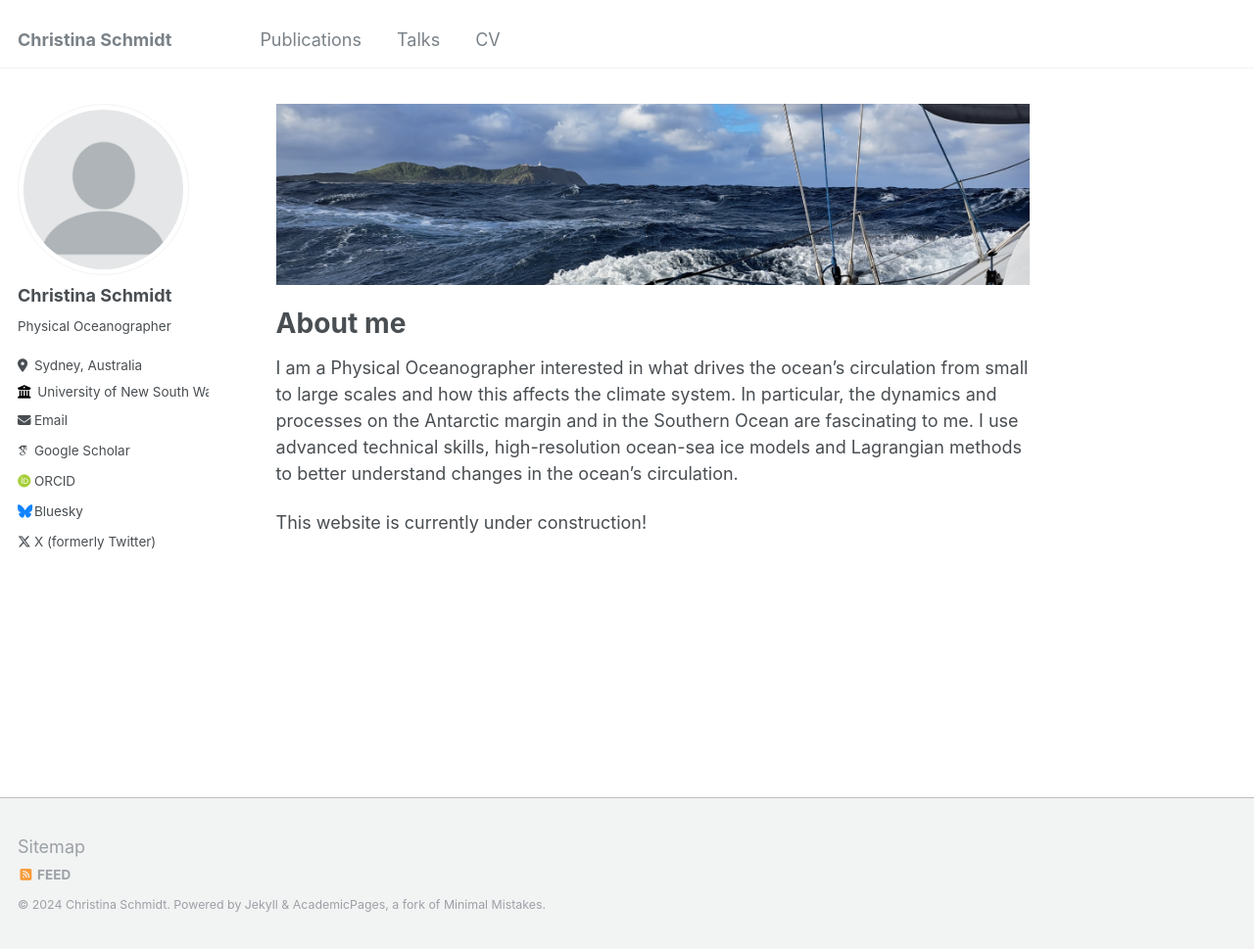
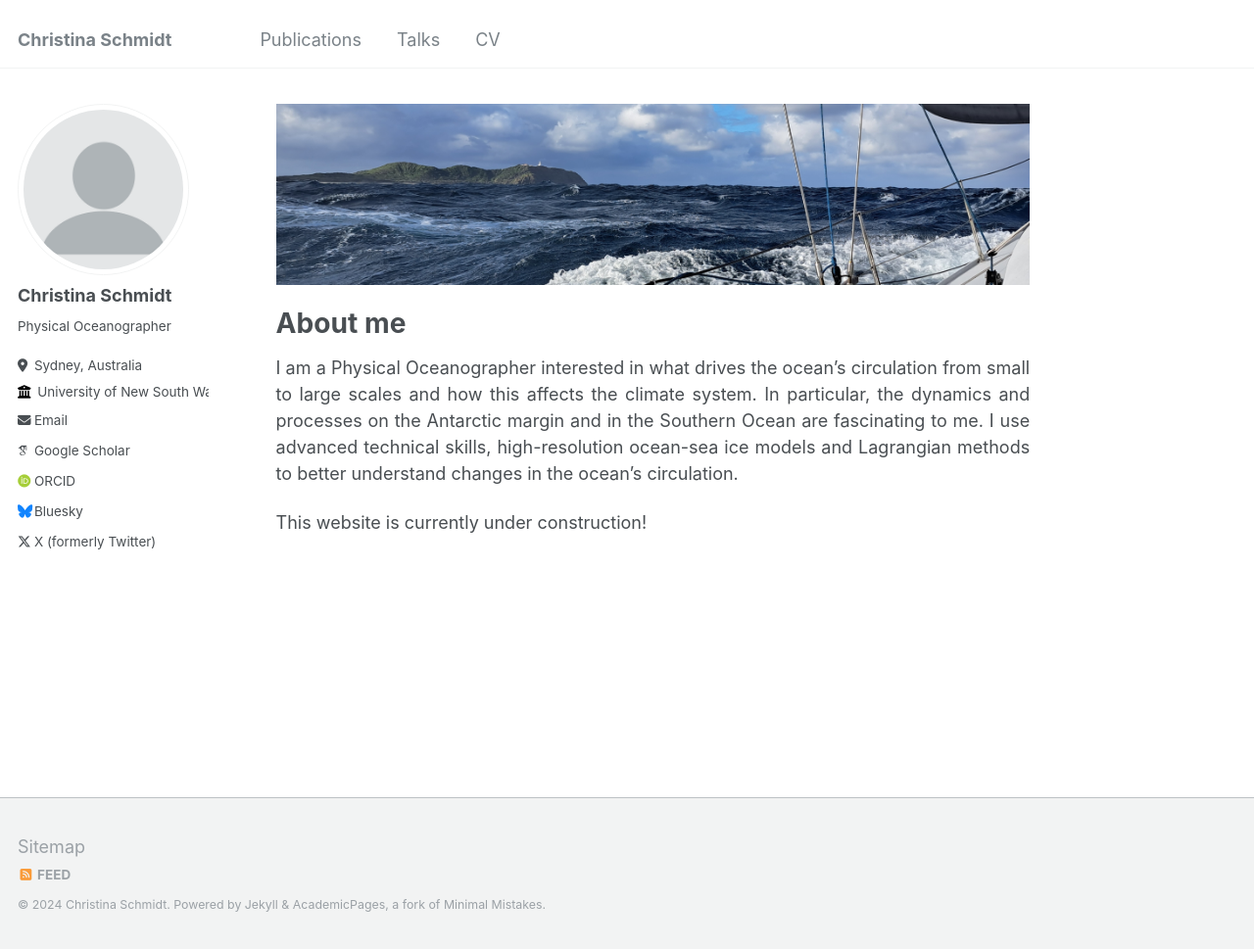
Before and after one commit to schmidt-christina/schmidt-christina.github.io, a Jekyll site: the page built from _pages/about.md, in a window 1280 px wide and 969 px high. Shown: the whole window at 98% size. Built offline with Jekyll 4.4.1, drawn with Linux system fonts in a browser that asks for light colours; some web fonts are replaced.

Commit message:
Use align text to both sides

```diff
--- a/_pages/about.md
+++ b/_pages/about.md
@@ -13,6 +13,7 @@ redirect_from:
 
 # About me
 
-I am a Physical Oceanographer interested in what drives the ocean’s circulation from small to large scales and how this affects the climate system. In particular, the dynamics and processes on the Antarctic margin and in the Southern Ocean are fascinating to me. I use advanced technical skills, high-resolution ocean-sea ice models and Lagrangian methods to better understand changes in the ocean’s circulation.
+<p style='text-align: justify;'> I am a Physical Oceanographer interested in what drives the ocean’s circulation from small to large scales and how this affects the climate system. In particular, the dynamics and processes on the Antarctic margin and in the Southern Ocean are fascinating to me. I use advanced technical skills, high-resolution ocean-sea ice models and Lagrangian methods to better understand changes in the ocean’s circulation. </p>
+
 
 This website is currently under construction!
```
